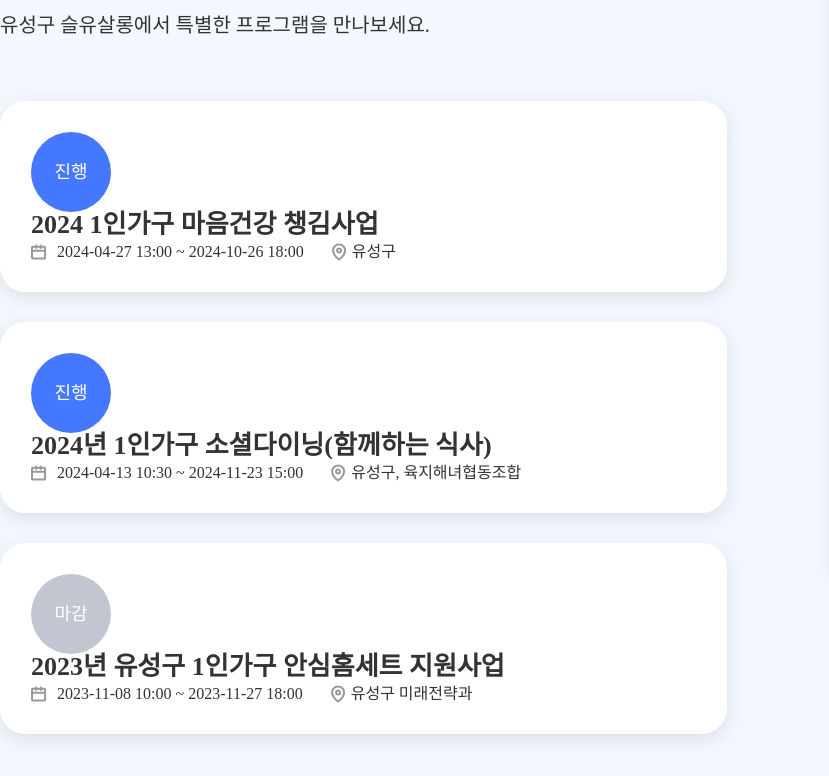
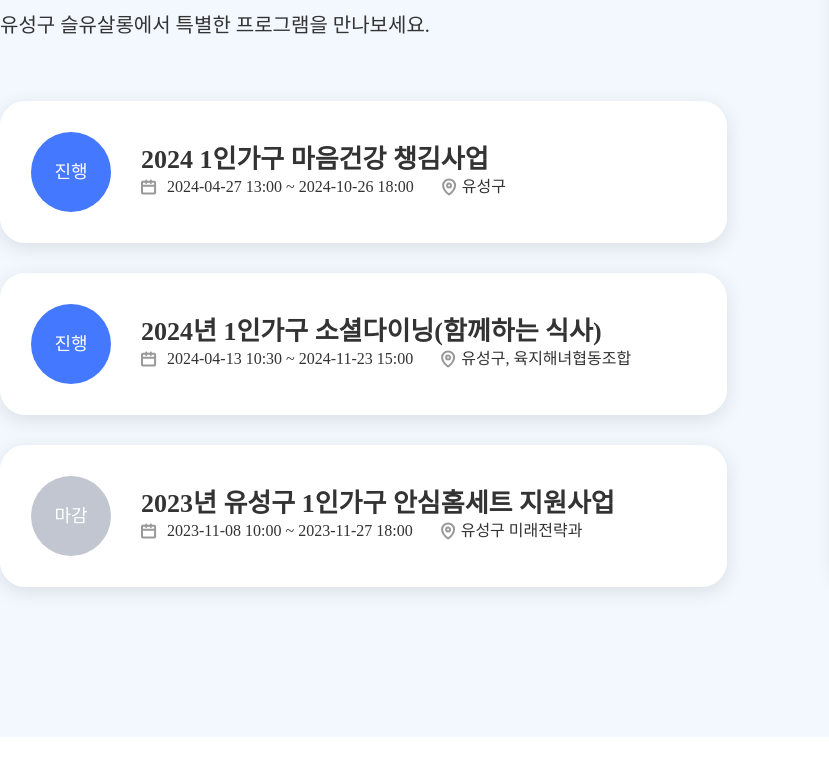
Before and after one commit to hmmnyary/yuseong, a plain HTML site: page index.html in a window 1280 px wide. Shown: the part 1004-1780 px from the top of the page, 0-829 px from the left. Drawn offline with nearby package versions, Linux system fonts and the light colour scheme; a web font is replaced by a local one.

Commit message:
Update style.css

```diff
--- a/css/style.css
+++ b/css/style.css
@@ -309,14 +309,10 @@ body {
     gap: 3rem;
 }
 .program .inner .item_wrap .item {
-    display: flex;
-    gap: 30px;
-    align-items: center;
     background-color: #fff;
     border-radius: 25px;
     padding: 3rem;
     box-shadow: 0px 5px 20px rgba(0, 0, 0, 0.1);
-    position: relative;
     transition: 0.5s;
     border: 1px solid #fff;
 }
@@ -324,7 +320,13 @@ body {
     border: 1px solid #4478FF;
     transform: translateY(1%);
 }
-.program .inner .item_wrap .item p {
+.program .inner .item_wrap .item a {
+    display: flex;
+    gap: 30px;
+    align-items: center;
+    position: relative;
+}
+.program .inner .item_wrap .item >a p {
     background-color: #4478FF;
     width: 80px;
     height: 80px;
```
